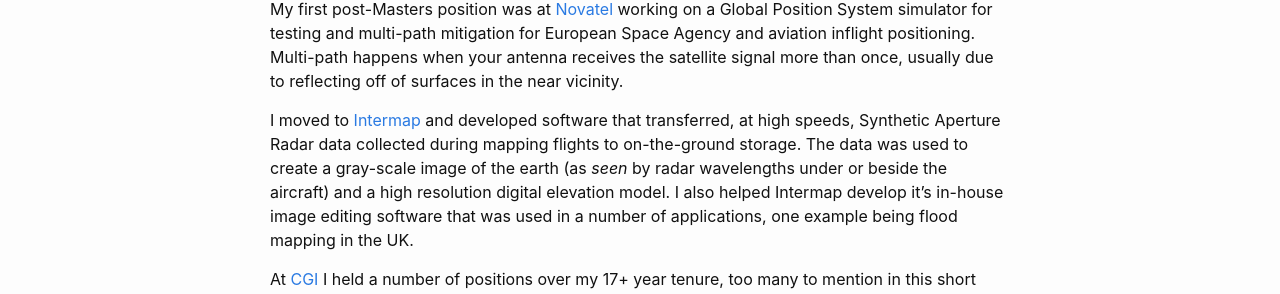
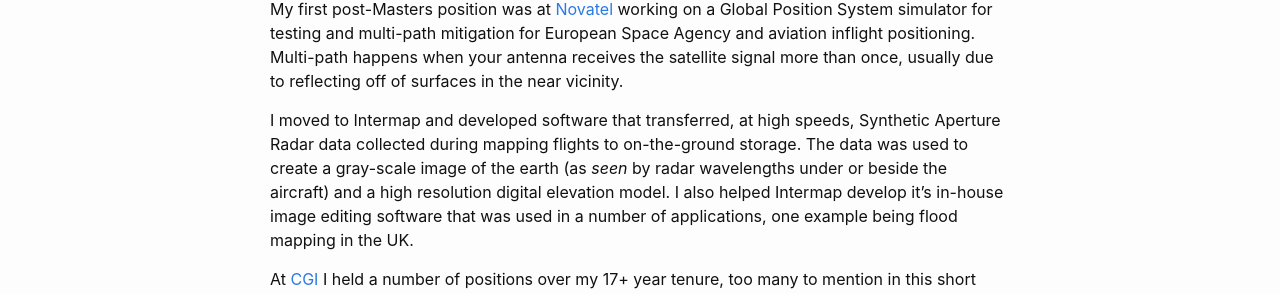
Before and after one commit to jonathanwiebe1/jonathanwiebe1.github.io, a Jekyll site: the page built from about.markdown, in a window 1280 px wide. Shown: the part 571-865 px from the top of the page. Built offline with Jekyll 4.4.1, drawn with Linux system fonts in a browser that asks for light colours; part of the change alters nothing that is shown.

Commit message:
fixing broken links

```diff
--- a/about.markdown
+++ b/about.markdown
@@ -11,9 +11,9 @@ I started my education with Undergraduate degree in Applied Mathematics with add
 
 My first post-Masters position was at [Novatel](https://novatel.com) working on a Global Position System simulator for testing and multi-path mitigation for European Space Agency and aviation inflight positioning.  Multi-path happens when your antenna receives the satellite signal more than once, usually due to reflecting off of surfaces in the near vicinity.
 
-I moved to [Intermap](https://www.intermap.com/) and developed software that transferred, at high speeds, Synthetic Aperture Radar data collected during mapping flights to on-the-ground storage.  The data was used to create a gray-scale image of the earth (as _seen_ by radar wavelengths under or beside the aircraft) and a high resolution digital elevation model.  I also helped Intermap develop it's in-house image editing software that was used in a number of applications, one example being flood mapping in the UK.
+I moved to Intermap and developed software that transferred, at high speeds, Synthetic Aperture Radar data collected during mapping flights to on-the-ground storage.  The data was used to create a gray-scale image of the earth (as _seen_ by radar wavelengths under or beside the aircraft) and a high resolution digital elevation model.  I also helped Intermap develop it's in-house image editing software that was used in a number of applications, one example being flood mapping in the UK.
 
-At [CGI](https://cgi.comhttps://www.cgi.com/en) I held a number of positions over my 17+ year tenure, too many to mention in this short summary.  I moved from a senior developer to team lead and architect.  The last 12 years of my time at CGI was primary focused on the Health sector where I was introduced and gained expertise in HL7 V3 and FHIR while working on Patient, Location and Provider Registries.  Here is a list of highlights from that time:
+At [CGI](https://www.cgi.com/en) I held a number of positions over my 17+ year tenure, too many to mention in this short summary.  I moved from a senior developer to team lead and architect.  The last 12 years of my time at CGI was primary focused on the Health sector where I was introduced and gained expertise in HL7 V3 and FHIR while working on Patient, Location and Provider Registries.  Here is a list of highlights from that time:
 * rebuilt a number of legacy systems to Java and Oracle based applications
 * managed an operational team tasked with keeping 70+ health (non clinical) applications running
 * rebuilt the Provider Registry
```
